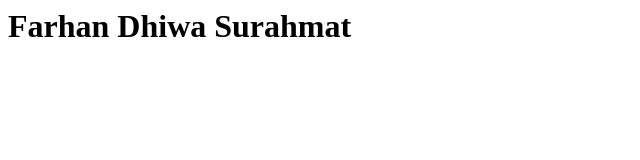
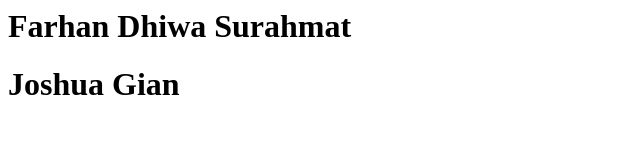
Before and after one commit to naufalw0705/latihan_nih, a plain HTML site: page index.html in a window 1280 px wide. Shown: the whole page, without its empty margins (0-640 px from the left). Drawn offline with Linux system fonts and the light colour scheme.

Commit message:
menambahkan nama gian

```diff
--- a/index.html
+++ b/index.html
@@ -1 +1,2 @@
 <h1>Farhan Dhiwa Surahmat</h1>
+<h1>Joshua Gian</h1>
```
